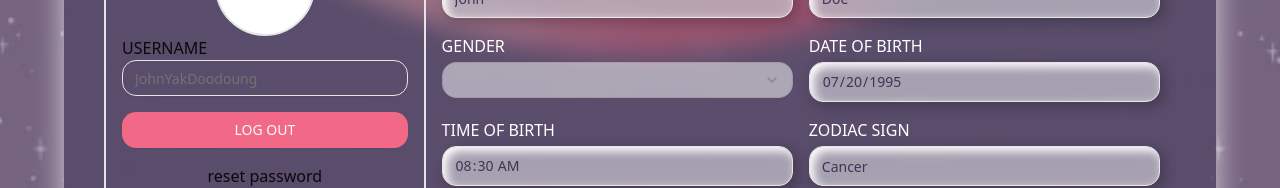
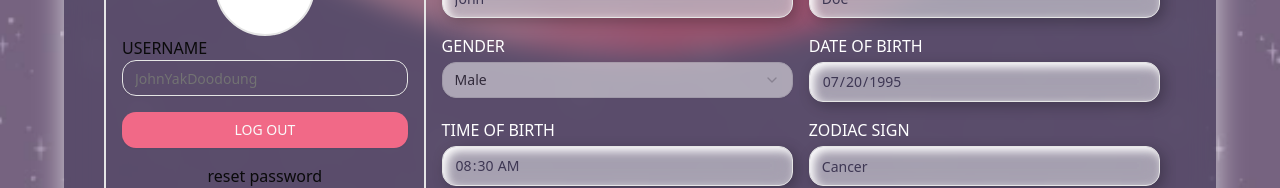
Before and after one commit to DooDoung/doo-doung-frontend, a Next.js app: page /account in a window 1280 px wide. Shown: the part 383-571 px from the top of the page. Built offline with nearby package versions, Linux system fonts and the light colour scheme.

Commit message:
fix: select bar

```diff
--- a/src/components/account/AccountLayout.tsx
+++ b/src/components/account/AccountLayout.tsx
@@ -1,4 +1,5 @@
 import * as React from "react";
+
 import CustomerInfo from "@/components/account/CustomerInfo";
 import ProphetInfo from "@/components/account/ProphetInfo";
 import UserProfile from "@/components/account/UserProfile";
--- a/src/components/account/CustomerInfo.tsx
+++ b/src/components/account/CustomerInfo.tsx
@@ -5,20 +5,20 @@ import { mockReview } from "@/constants/mock-account";
 
 import {
   GlobalButton,
+  GlobalInput,
   SelectContent,
   SelectItem,
-  GlobalInput,
 } from "../globalComponents";
+import { Select, SelectTrigger, SelectValue } from "../ui/select";
 import { Switch } from "../ui/switch";
 
 import ReservationSection from "./Reservation/ReservationSection";
 import ReviewSection from "./Review/ReviewSection";
-import { Select, SelectTrigger, SelectValue } from "../ui/select";
 
 const customer = {
   firstName: "John",
   lastName: "Doe",
-  gender: "Male",
+  gender: "male",
   dob: "1995-07-20",
   tob: "08:30",
   zodiac: "Cancer",
@@ -29,7 +29,7 @@ const customer = {
 function CustomerInfo() {
   const [isPublic, setIsPublic] = React.useState(false);
   return (
-    <div className="flex max-h-[70vh] w-[70%] flex-col overflow-scroll p-4">
+    <div className="flex max-h-[70vh] w-[70%] flex-col overflow-y-auto p-4">
       <div className="flex flex-col items-center self-end font-light text-white uppercase">
         <p>{isPublic ? "Public" : "Private"}</p>
         <Switch
--- a/src/components/account/ProphetInfo.tsx
+++ b/src/components/account/ProphetInfo.tsx
@@ -1,11 +1,9 @@
 import * as React from "react";
 
-import { prophetFeat } from "@/constants/mock-account";
-
+import ProphetCard from "@/components/account/ProphetCard";
 import { Button } from "@/components/ui/button";
 import { Input } from "@/components/ui/input";
-
-import ProphetCard from "@/components/account/ProphetCard";
+import { prophetFeat } from "@/constants/mock-account";
 
 const prophet = {
   firstName: "John",
--- a/src/components/account/Reservation/ReservationCard.tsx
+++ b/src/components/account/Reservation/ReservationCard.tsx
@@ -1,4 +1,5 @@
 import React from "react";
+
 import StarRating from "@/components/account/StarRating";
 
 function ReservationCard({
--- a/src/components/account/Reservation/ReservationSection.tsx
+++ b/src/components/account/Reservation/ReservationSection.tsx
@@ -1,4 +1,5 @@
 import React from "react";
+
 import ReservationCard from "@/components/account/Reservation/ReservationCard";
 
 function ReservationSection({
--- a/src/components/account/Review/ReviewCard.tsx
+++ b/src/components/account/Review/ReviewCard.tsx
@@ -1,4 +1,5 @@
 import React from "react";
+
 import StarRating from "@/components/account/StarRating";
 
 function ReviewCard({
```
